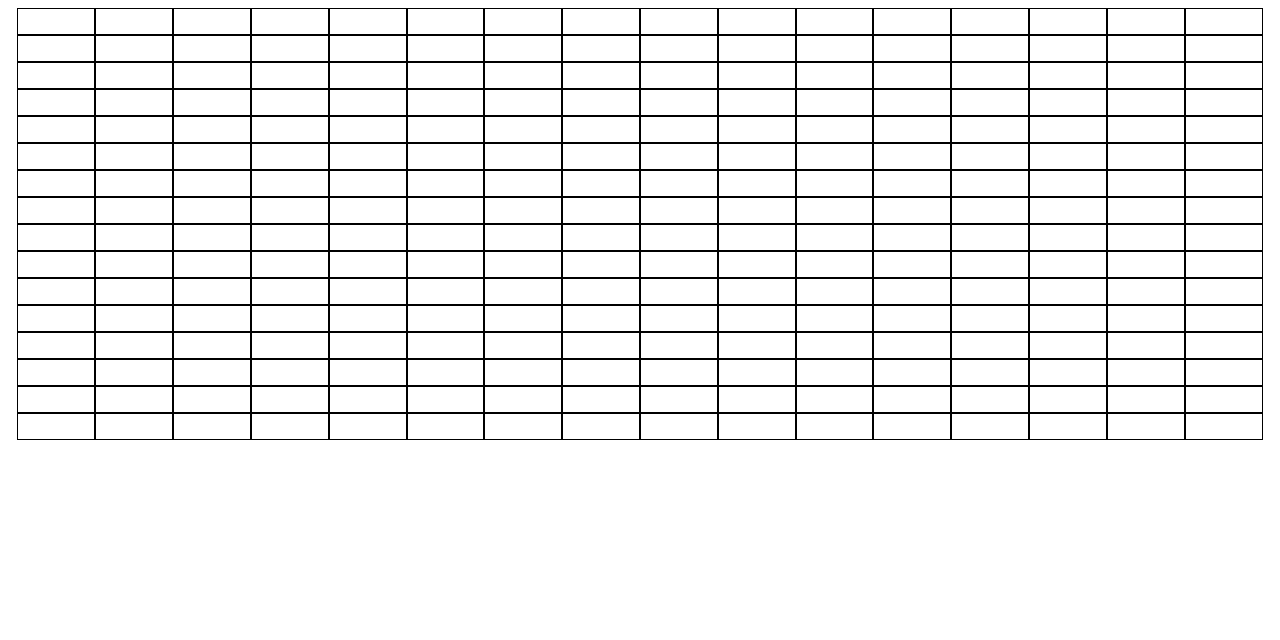
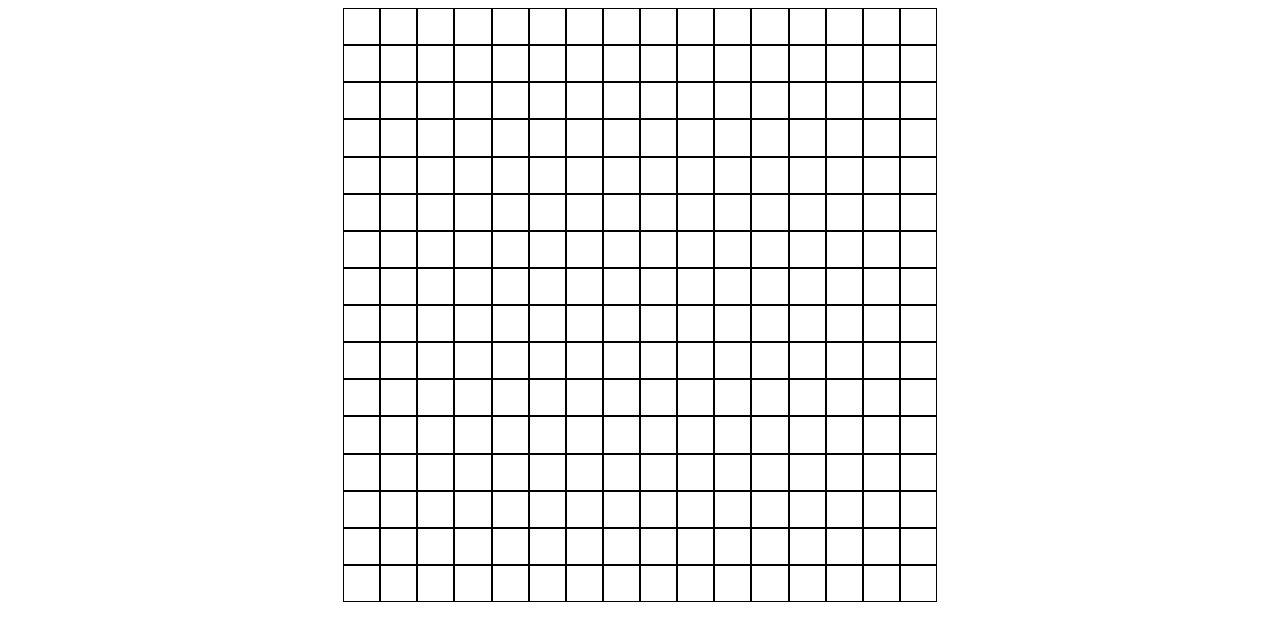
Before and after one commit to dorvaan/etch-a-sketch, a plain HTML site: page index.html in a window 1280 px wide. Drawn offline with Linux system fonts and the light colour scheme.

Commit message:
Grid outline created

```diff
--- a/scripts/etch.js
+++ b/scripts/etch.js
@@ -2,7 +2,8 @@ const container = document.querySelector('.container');
 
 for (let i = 1; i < 257; i++) {
     const div = document.createElement('div');
-    div.style.cssText = "border: 1px solid black; height: 25px; width: 6%;";
+    div.classList.add('grid')
+    div.style.cssText = "border: 1px solid black; width: 35.125px";
     container.appendChild(div);
   }
 
--- a/styles/styles.css
+++ b/styles/styles.css
@@ -1,11 +1,20 @@
+
 .container {
-    /*border: 1px solid black;*/
+    border: 0px solid black;
     display: flex;
     flex-wrap: wrap;
     justify-content: center;
+    max-width: 600px;
+    margin: auto;
 }
 
 .grid {
     display: flex;
     border: 1px solid black;
 }
+
+.grid:before {
+    content: '';
+    display: block;
+    padding-top: 100%;
+}
```
